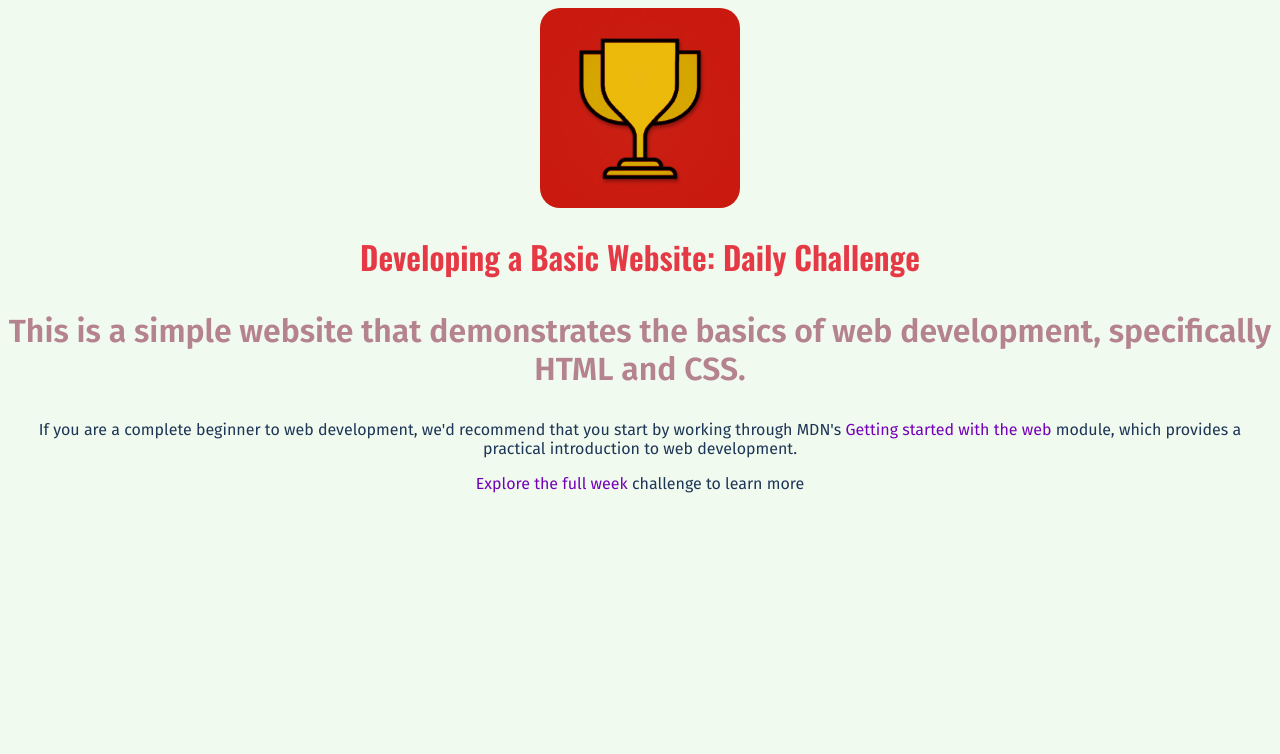
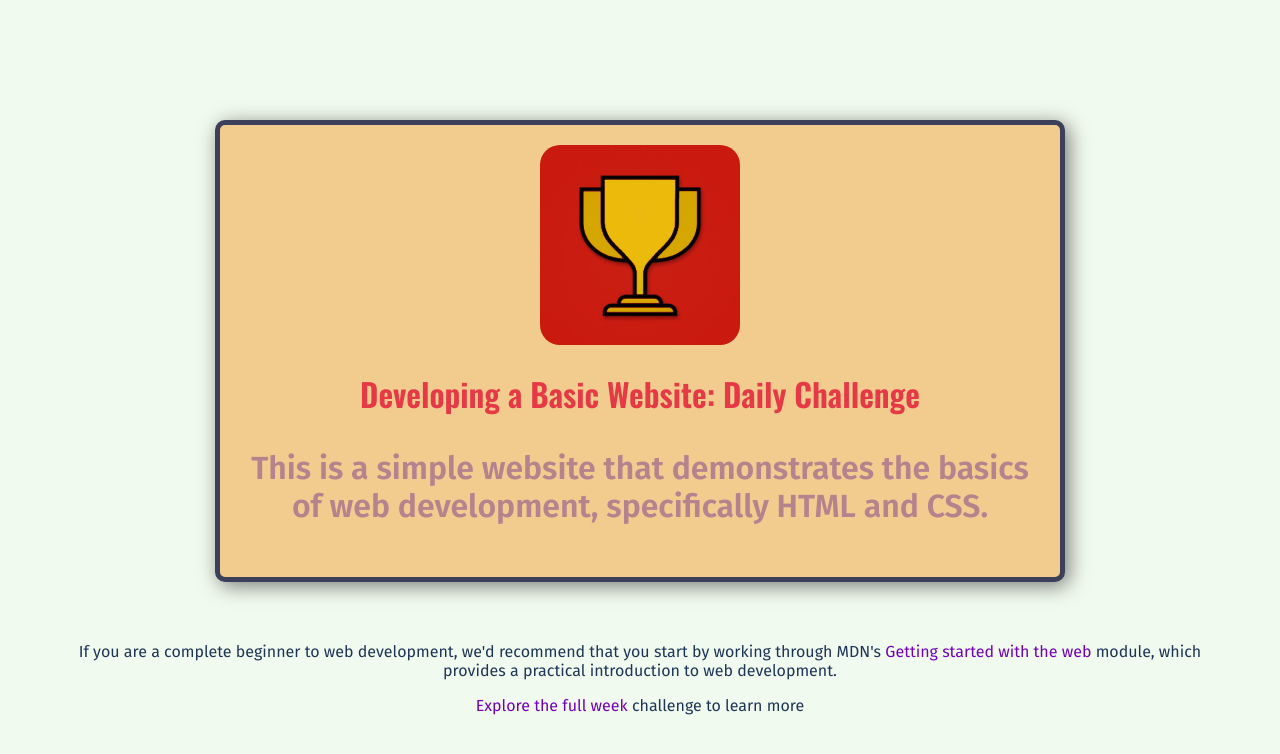
Before and after one commit to elvan/basic-website-html-css, a plain HTML site: page index.html in a window 1280 px wide. Drawn offline with nearby package versions, Linux system fonts and the light colour scheme.

Commit message:
styling the main section

```diff
--- a/styles/daily.css
+++ b/styles/daily.css
@@ -1,3 +1,13 @@
+main {
+  width: 800px;
+  margin: 120px auto 60px auto;
+  background-color: #f2cc8f;
+  padding: 20px;
+  border: 5px solid #3d405b;
+  border-radius: 10px;
+  box-shadow: 4px 4px 20px rgb(0, 0, 0, 0.5);
+}
+
 img {
   height: 200px;
   width: 200px;
--- a/styles/shared.css
+++ b/styles/shared.css
@@ -3,6 +3,7 @@ body {
   text-align: center;
   background-color: #f1faee;
   color: #03071e;
+  margin: 48px;
 }
 
 h1 {
```
